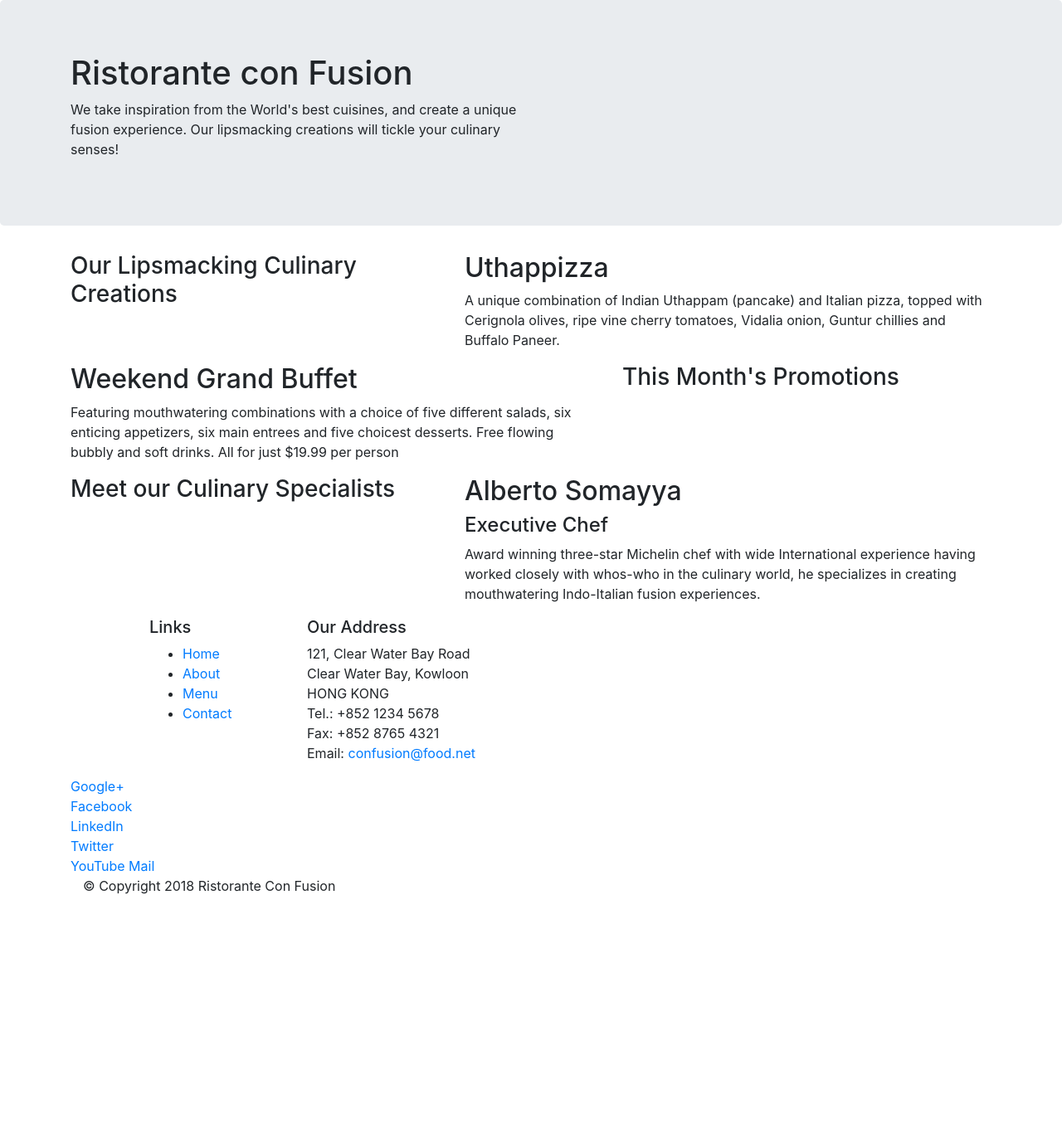
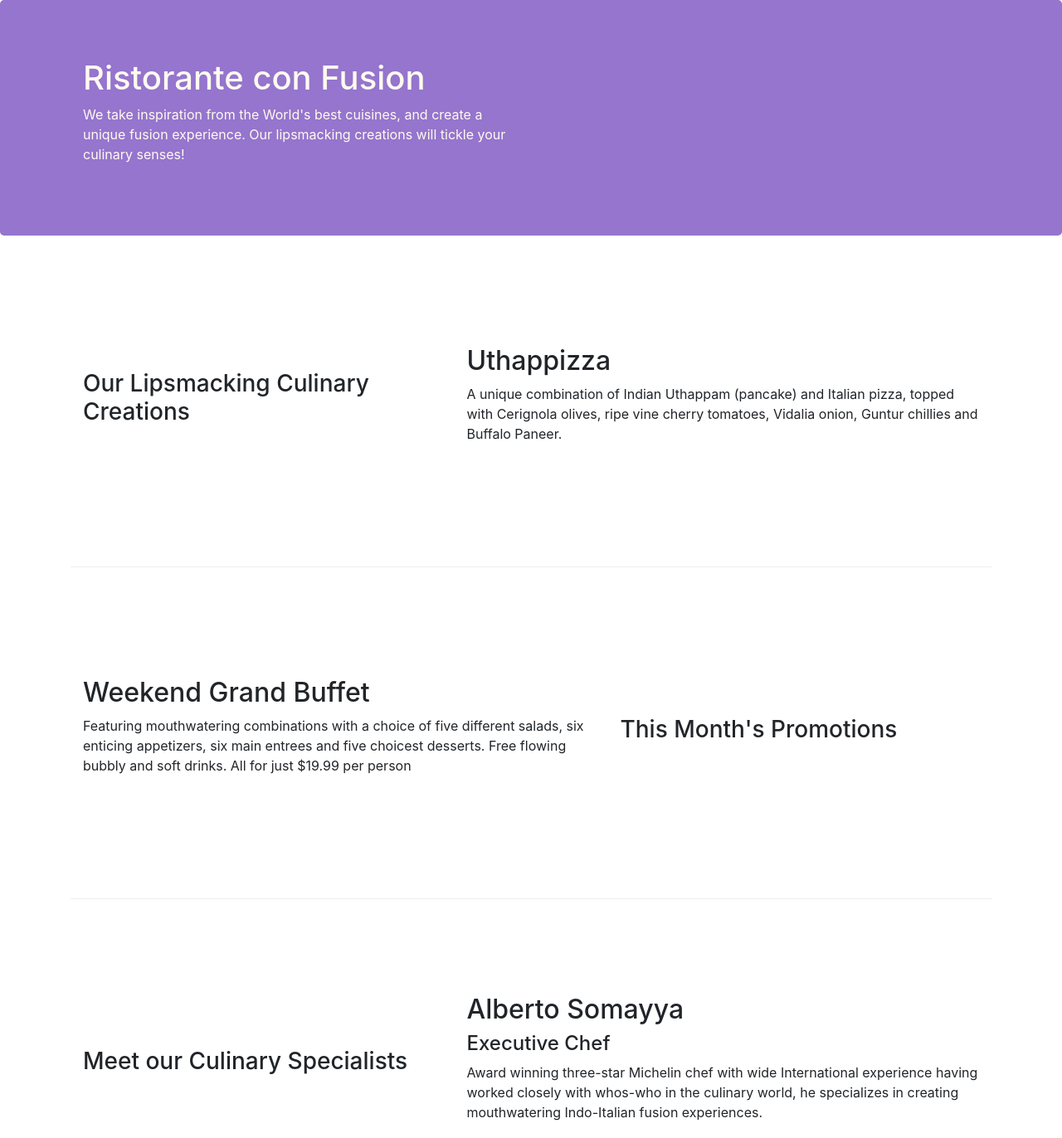
Before and after one commit to Deletedme/boostrap, a website: page index.html in a window 1280 px wide. Shown: the top 1372 px of the page at 83% size. Before the commit the page ends 1096 px from the top, so only its background shows below. Drawn offline with nearby package versions, Linux system fonts and the light colour scheme.

Commit message:
Bootstrap Grid Part 2

```diff
--- /dev/null
+++ b/css/styles.css
@@ -0,0 +1,30 @@
+.row-header{
+    margin:0px auto;
+    padding:0px;
+}
+
+.row-content {
+    margin:0px auto;
+    padding: 50px 0px 50px 0px;
+    border-bottom: 1px ridge;
+    min-height:400px;
+}
+
+.footer{
+    background-color: #D1C4E9;
+    margin:0px auto;
+    padding: 20px 0px 20px 0px;
+}
+
+.jumbotron {
+    padding:70px 30px 70px 30px;
+    margin:0px auto;
+    background: #9575CD ;
+    color:floralwhite;
+}
+
+address{
+    font-size:80%;
+    margin:0px;
+    color:#0f0f0f;
+}
--- a/index.html
+++ b/index.html
@@ -9,6 +9,7 @@
 
     <!-- Bootstrap CSS -->
     <link rel="stylesheet" href="node_modules/bootstrap/dist/css/bootstrap.min.css">
+    <link href="css/styles.css" rel="stylesheet">
     <title>Ristorante Con Fusion</title>
 </head>
 
@@ -16,7 +17,7 @@
 
     <header class="jumbotron">
         <div class="container">
-            <div class="row">
+            <div class="row row-header">
                 <div class="col-12 col-sm-6">
                     <h1>Ristorante con Fusion</h1>
                     <p>We take inspiration from the World's best cuisines, and create a unique fusion experience. Our lipsmacking creations will tickle your culinary senses!</p>
@@ -28,7 +29,7 @@
     </header>
 
     <div class="container">
-        <div class="row">
+        <div class="row row-content align-items-center">
             <div class="col-12 col-sm-4 order-sm-first col-md-5">
                 <h3>Our Lipsmacking Culinary Creations</h3>
             </div>
@@ -38,7 +39,7 @@
             </div>
         </div>
 
-        <div class="row">
+        <div class="row row-content align-items-center">
             <div class="col-12 col-sm-4 order-sm-last col-md-5">
                 <h3>This Month's Promotions</h3>
             </div>
@@ -48,7 +49,7 @@
             </div>
         </div>
 
-        <div class="row">
+        <div class="row row-content align-items-center">
             <div class="col-12 col-sm-4 order-sm-first col-md-5">
                 <h3>Meet our Culinary Specialists</h3>
             </div>
@@ -61,11 +62,11 @@
     </div>
 
     <footer>
-        <div class="container">
+        <footer class="footer">
             <div class="row">
                 <div class="col-4 offset-1 col-sm-2">
                     <h5>Links</h5>
-                    <ul>
+                    <ul class="list-unstyled">
                         <li><a href="#">Home</a></li>
                         <li><a href="#">About</a></li>
                         <li><a href="#">Menu</a></li>
@@ -83,8 +84,8 @@
 		              Email: <a href="mailto:confusion@food.net">confusion@food.net</a>
 		           </address>
                 </div>
-                <div>
-                    <div class="col-12 col-sm-4">
+                <div class="col-12 col-sm-4 align-self-center">
+                    <div class="text-center">
                         <a href="http://google.com/+">Google+</a>
                         <a href="http://www.facebook.com/profile.php?id=">Facebook</a>
                         <a href="http://www.linkedin.com/in/">LinkedIn</a>
@@ -94,7 +95,7 @@
                     </div>
                 </div>
            </div>
-           <div>
+           <div class="row justify-content-center">
                 <div class="col-auto">
                     <p>© Copyright 2018 Ristorante Con Fusion</p>
                 </div>
```
